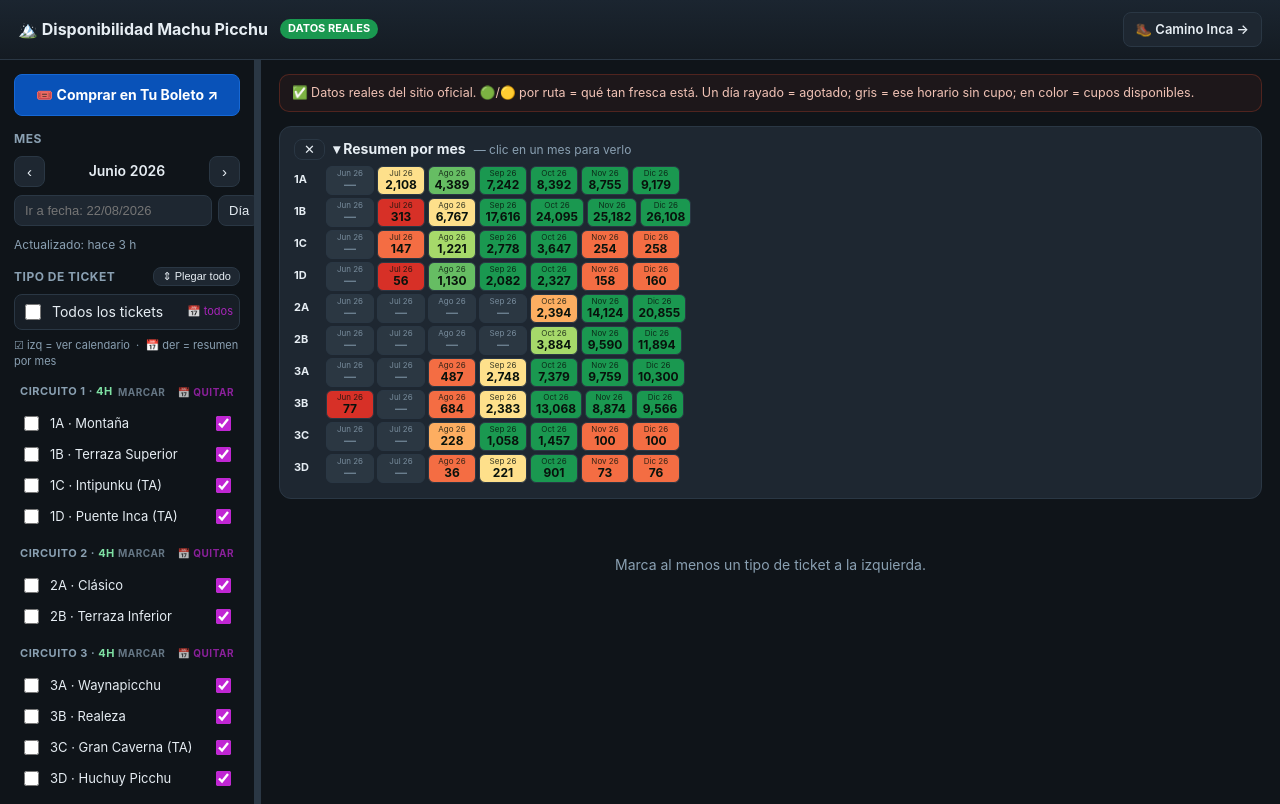
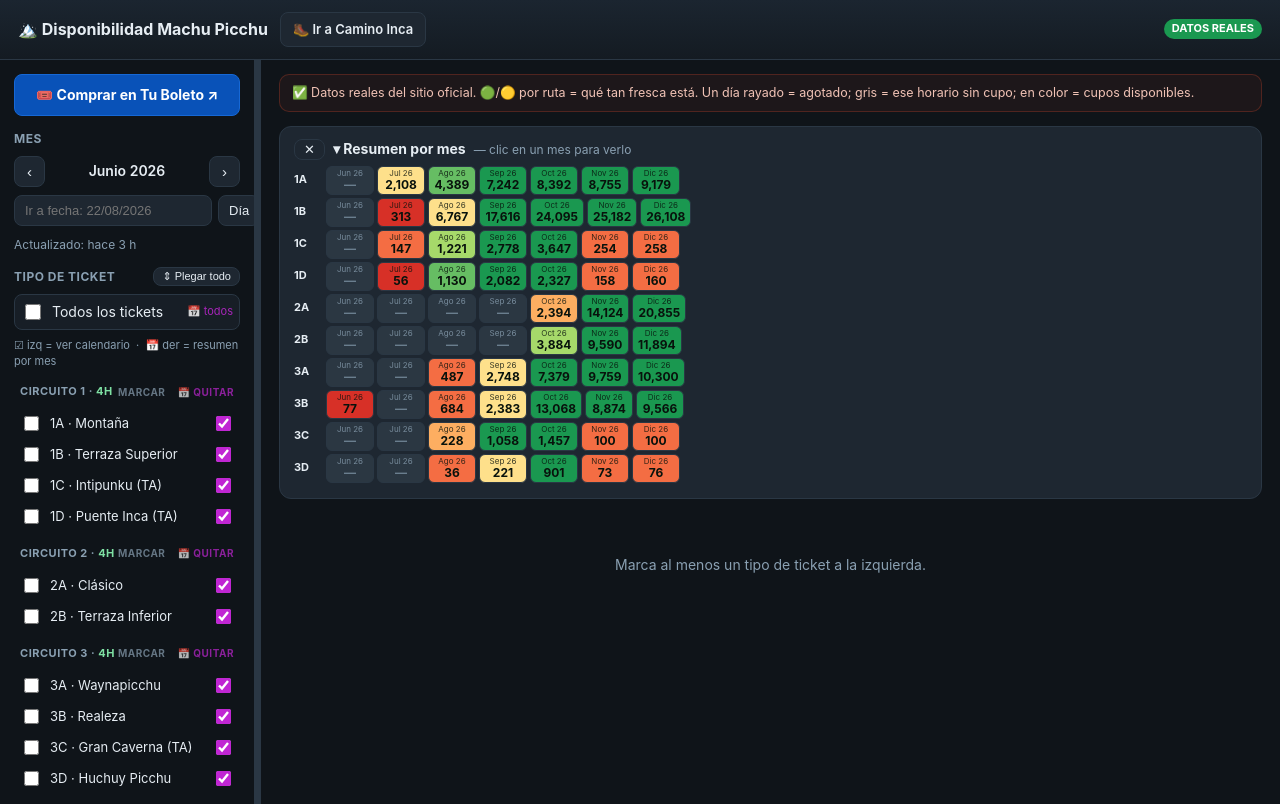
Before and after one commit to cinonicholas-ctrl/machu-picchu, a website: page index.html in a window 1280 px wide. Drawn offline with Linux system fonts and the light colour scheme.

Commit message:
Update index.html

```diff
--- a/index.html
+++ b/index.html
@@ -104,8 +104,8 @@
 <body>
 <header>
   <h1>🏔️ Disponibilidad Machu Picchu</h1>
-  <span class="badge" id="srcbadge"></span>
-  <a href="camino-inca.html" style="margin-left:auto;background:#1e2731;border:1px solid #2a3744;color:#e6edf3;border-radius:8px;padding:7px 12px;font-size:13px;font-weight:600;text-decoration:none">🥾 Camino Inca →</a>
+  <a href="camino-inca.html" style="background:#1e2731;border:1px solid #2a3744;color:#e6edf3;border-radius:8px;padding:7px 12px;font-size:13px;font-weight:600;text-decoration:none">🥾 Ir a Camino Inca</a>
+  <span class="badge" id="srcbadge" style="margin-left:auto"></span>
 </header>
 
 <div class="layout">
```
